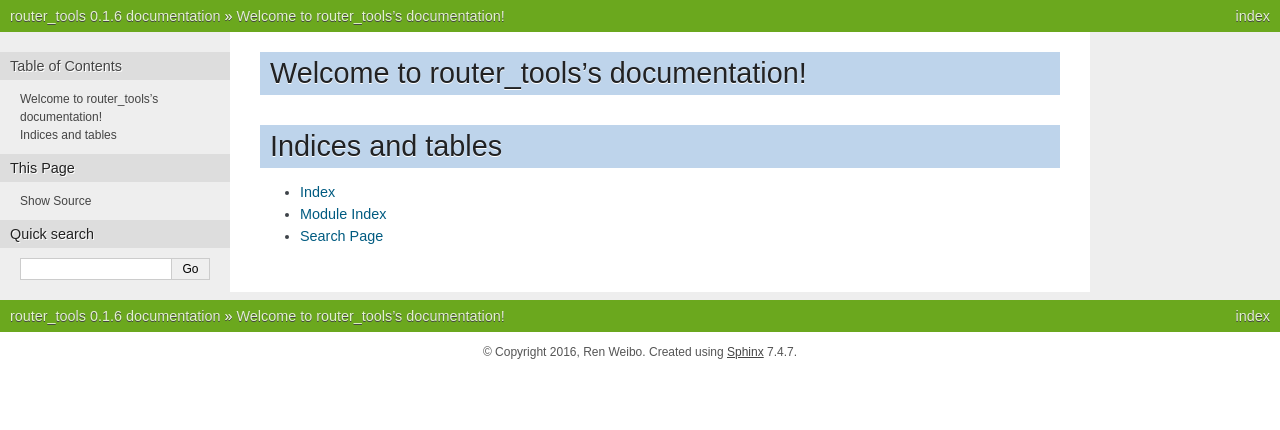
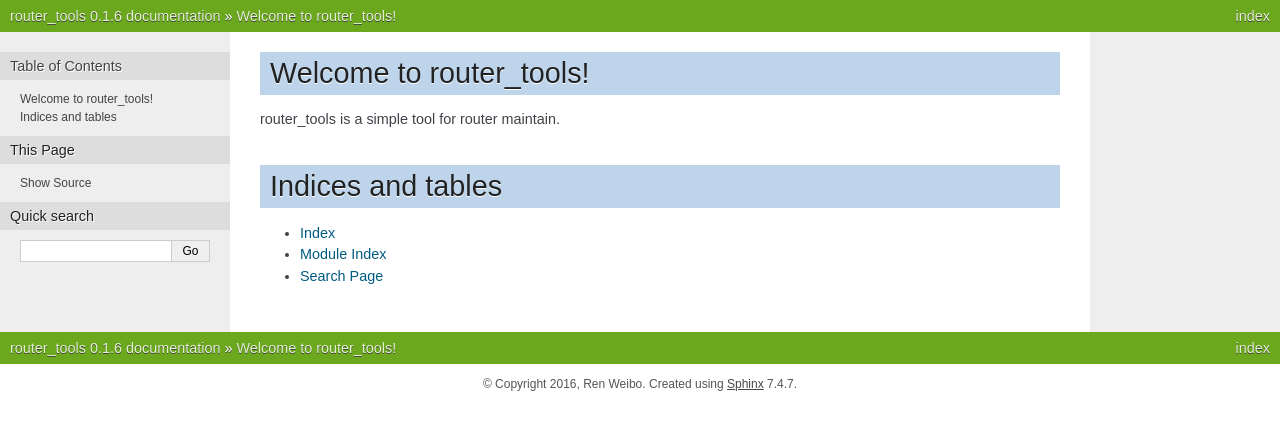
Before and after one commit to renweibo/router_tools, a Sphinx documentation site: the page built from docs/source/index.rst, in a window 1280 px wide. Shown: the top 430 px of the page. Built offline with Sphinx 7.4.7, drawn with Linux system fonts in a browser that asks for light colours.

```diff
--- a/docs/source/index.rst
+++ b/docs/source/index.rst
@@ -3,13 +3,14 @@
    You can adapt this file completely to your liking, but it should at least
    contain the root `toctree` directive.
 
-Welcome to router_tools's documentation!
+Welcome to router_tools!
 ========================================
 
 .. toctree::
    :maxdepth: 2
    :caption: Contents:
 
+router_tools is a simple tool for router maintain.
 
 
 Indices and tables
--- a/setup.py
+++ b/setup.py
@@ -1,6 +1,9 @@
 import setuptools
 import router_tools
-import io, sys, os, codecs
+# import io
+# import sys
+# import os
+# import codecs
 
 setuptools.setup(
     name="router_tools",
```
Also changed, not shown: requirements_dev.txt (added, +25 -0 lines), 1 other file.
